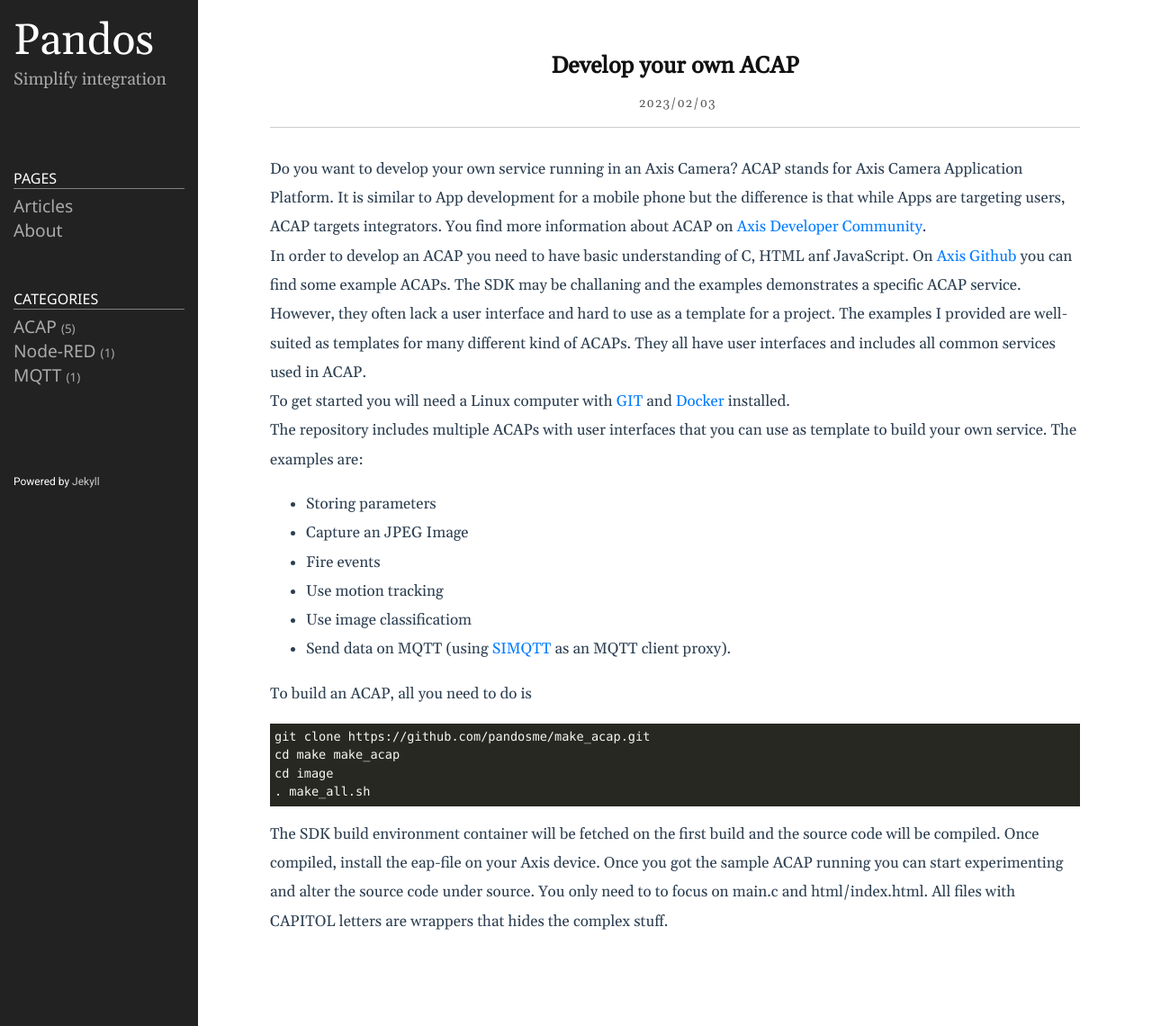
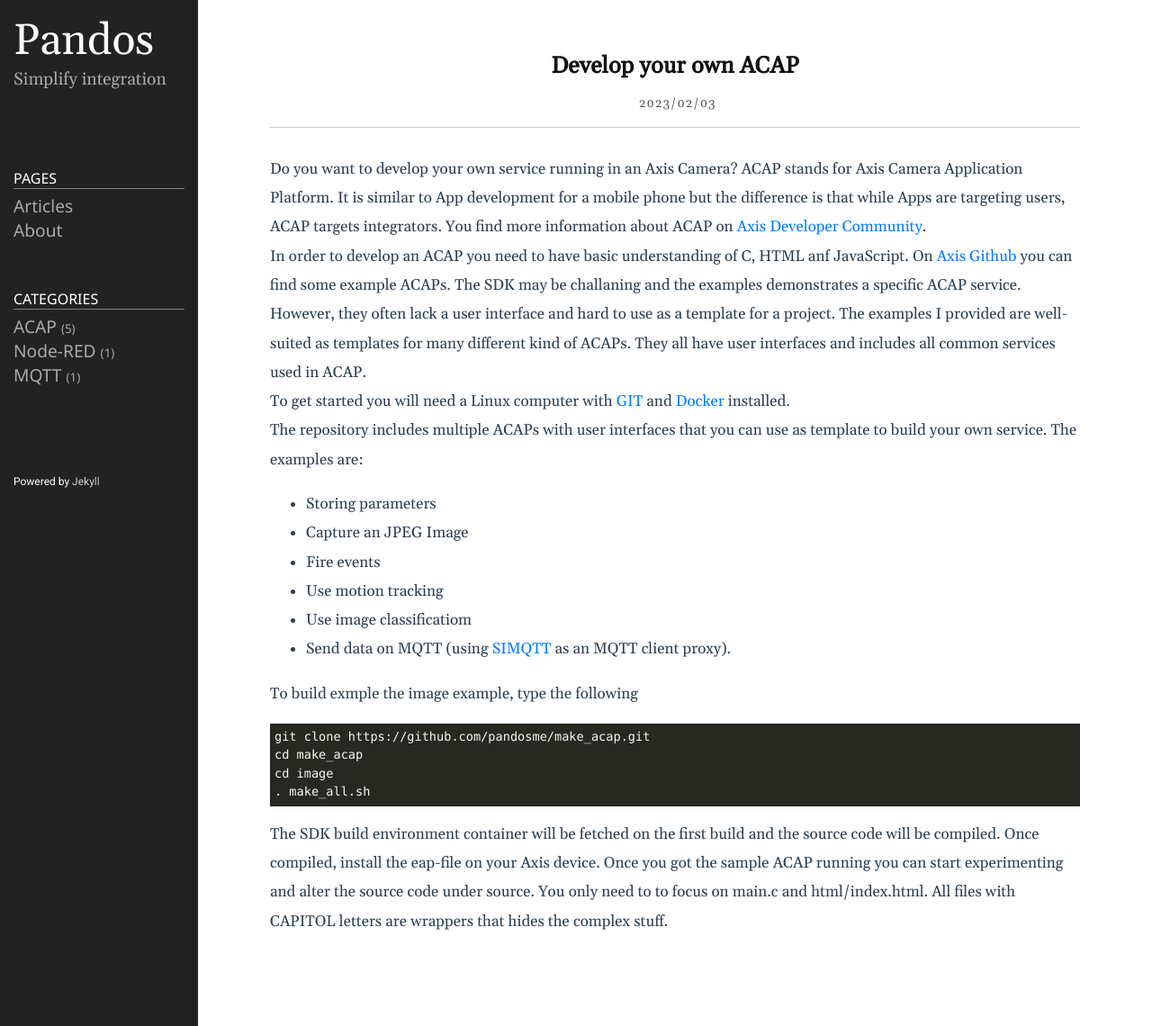
Before and after one commit to pandosme/pandosme.github.io, a Jekyll site: the page built from docs/_posts/2023-02-04-ACAP-Development.md, in a window 1280 px wide. Shown: the whole page at 90% size. Built offline with Jekyll 4.4.1, drawn with Linux system fonts in a browser that asks for light colours.

Commit message:
Update 2023-02-04-ACAP-Development.md

````diff
--- a/docs/_posts/2023-02-04-ACAP-Development.md
+++ b/docs/_posts/2023-02-04-ACAP-Development.md
@@ -18,11 +18,11 @@ The repository includes multiple ACAPs with user interfaces that you can use as
 * Use image classificatiom
 * Send data on MQTT (using [SIMQTT](https://pandosme.github.io/acap/mqtt/2021/10/18/simqtt.html) as an MQTT client proxy).
 
-To build an ACAP, all you need to do is
+To build exmple the image example, type the following
 
 ```
 git clone https://github.com/pandosme/make_acap.git
-cd make make_acap
+cd make_acap
 cd image
 . make_all.sh
 ```
````
